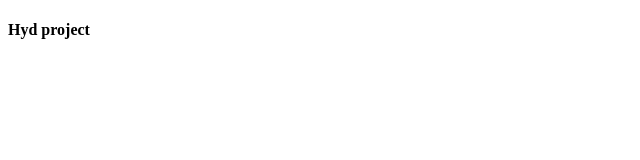
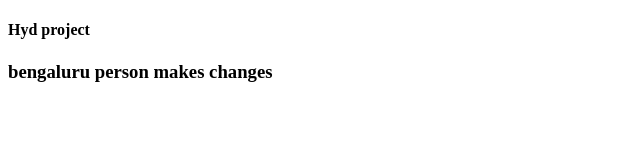
Before and after one commit to GaneshMandaloju/hyd, a plain HTML site: page index.html in a window 1280 px wide. Shown: the whole page, without its empty margins (0-640 px from the left). Drawn offline with Linux system fonts and the light colour scheme.

Commit message:
bengaluru person makes changes

```diff
--- a/index.html
+++ b/index.html
@@ -7,5 +7,6 @@
 </head>
 <body>
     <h4>Hyd project</h4>
+    <h3>bengaluru person makes changes</h3>
 </body>
 </html>
```
